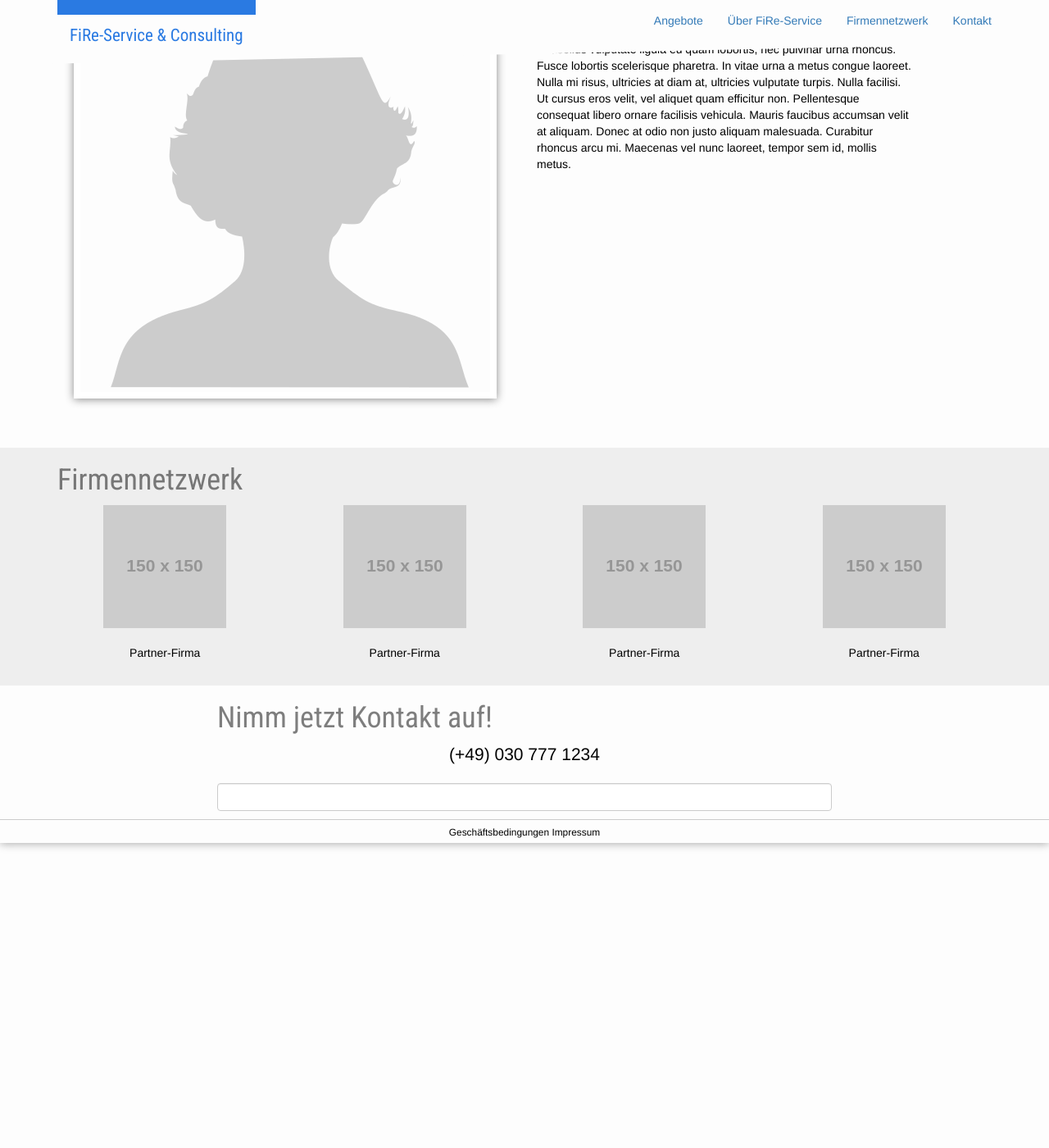
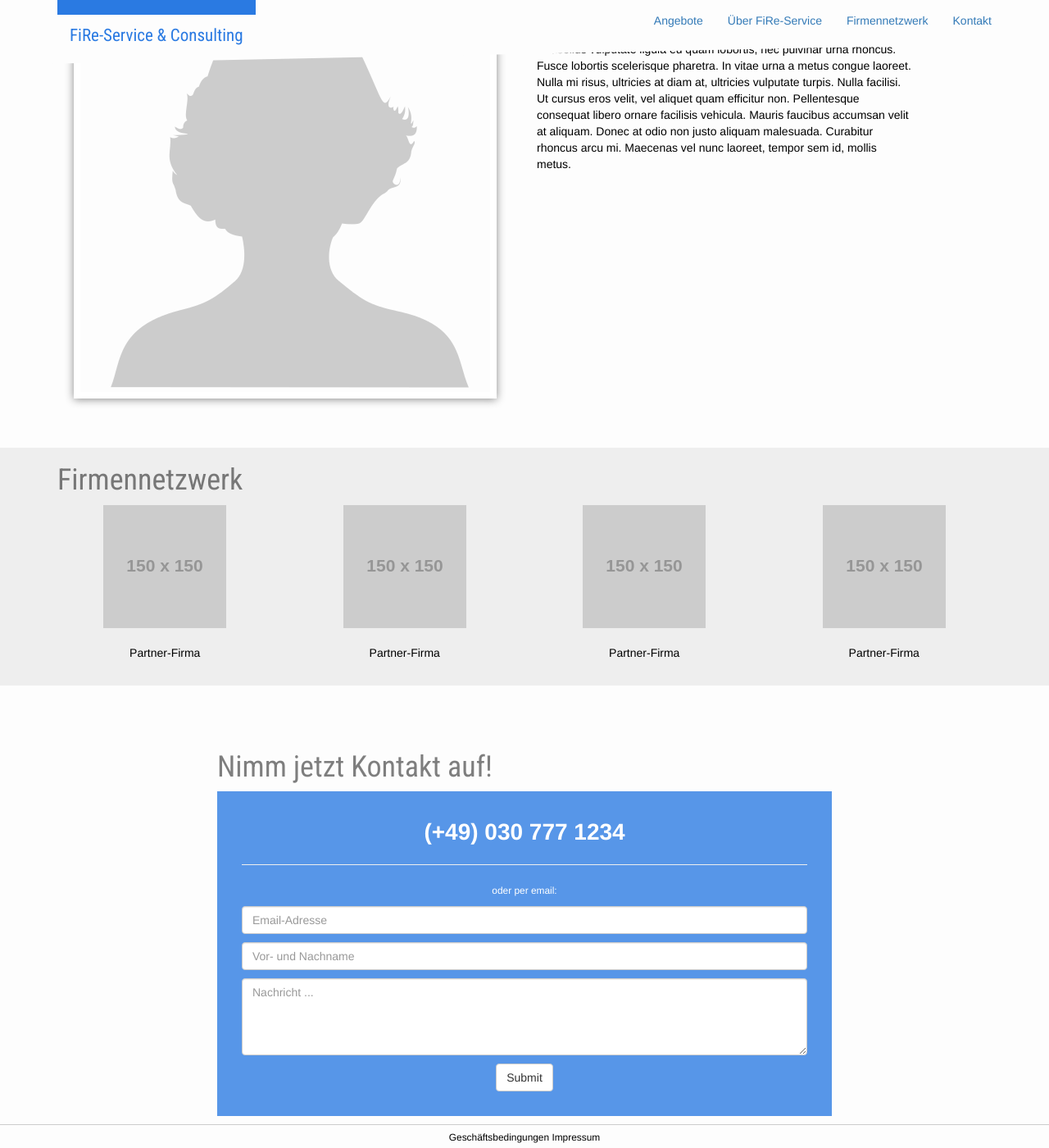
Before and after one commit to samlawski/fire-service, a Jekyll site: the page built from index.html, in a window 1280 px wide and 1400 px high, scrolled down 971 px. Shown: the whole window at 82% size. Built offline with Jekyll 4.4.1, drawn with Linux system fonts in a browser that asks for light colours.

Commit message:
Designed cta kontakt box

```diff
--- a/_includes/kontakt.html
+++ b/_includes/kontakt.html
@@ -1,13 +1,21 @@
-<div id="kontakt" class="container">
+<div id="kontakt" class="container space-before">
   <div class="row">
     <div class="col-xs-12 col-md-8 col-md-offset-2">
       <h1>
         Nimm jetzt Kontakt auf!
       </h1>
-      <div class="lead text-center">(+49) 030 777 1234</div>
-      <form>
-        <input type="text" class="form-control">
-      </form>
+      <div class="text-center cta-box">
+        <div class="lead cta-call">(+49) 030 777 1234</div>
+        <hr>
+        <small>oder per email:</small>
+        <br>
+        <form>
+          <input type="email" class="form-control" id="InputEmail" placeholder="Email-Adresse">
+          <input type="text" class="form-control" id="InputName" placeholder="Vor- und Nachname">
+          <textarea class="form-control" rows="4" id="InputNachricht" placeholder="Nachricht ..."></textarea>
+          <button type="submit" class="btn btn-default">Submit</button>
+        </form>
+      </div><!-- /cta-box -->
     </div><!-- / col -->
   </div><!-- row -->
 </div><!-- / container -->
--- a/_sass/_layout.scss
+++ b/_sass/_layout.scss
@@ -50,6 +50,20 @@ nav.navbar-fixed-top.navbar {
 }
 
 /* Footer */
+.cta-box {
+  background-color: $brand-color-light;
+  padding: 30px;
+  color: white;
+  .cta-call {
+    font-weight: 900;
+    font-size: 2em;
+  }
+  input, button, textarea {
+    margin-top: 10px;
+  }
+}
+
+/* Footer */
 .website-wrapper>footer {
   border-top: 1px solid #ccc;
   padding: 4px;
--- a/css/main.scss
+++ b/css/main.scss
@@ -11,6 +11,7 @@ $base-font-family: 'Helvetica Neue', Helvetica, Arial, sans-serif;
 $background-color: rgba(253,253,253, 1);
 $background-transparent: rgba(253,253,253, 0.9);
 $brand-color:      #2a7ae2;
+$brand-color-light: lighten($brand-color, 10%);
 $color-primary:   #2a7ae2;
 $standard-shadow: 0 1px 10px #888;
 
```
